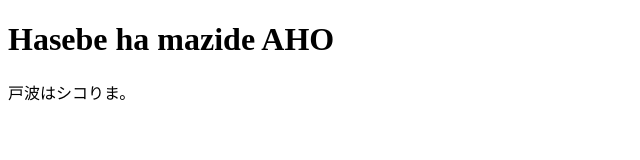
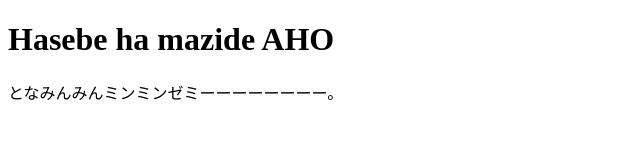
Before and after one commit to Heiya3/test1.github.io, a plain HTML site: page index.html in a window 1280 px wide. Shown: the whole page, without its empty margins (0-640 px from the left). Drawn offline with Linux system fonts and the light colour scheme.

Commit message:
Update index.html

```diff
--- a/index.html
+++ b/index.html
@@ -9,7 +9,7 @@
 <body>
 
     <h1>Hasebe ha mazide AHO</h1>
-    <p>戸波はシコりま。</p>
+    <p>となみんみんミンミンゼミーーーーーーーー。</p>
 
     </body>
 </html>
```
